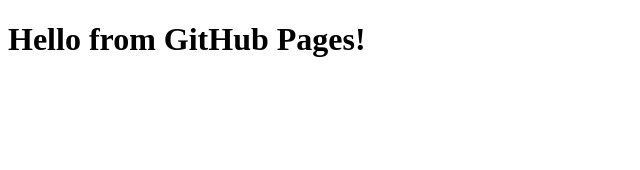
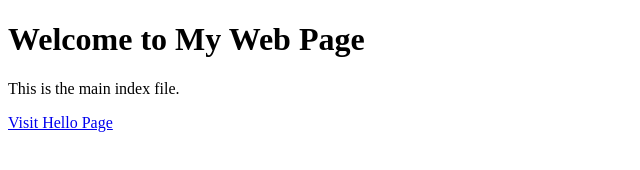
Before and after one commit to alen707/test, a plain HTML site: page index.html in a window 1280 px wide. Shown: the whole page, without its empty margins (0-640 px from the left). Drawn offline with Linux system fonts and the light colour scheme.

Commit message:
Add files via upload
Signed-off-by: alen707 <alenshaju231@gmail.com>

```diff
--- a/index.html
+++ b/index.html
@@ -1,10 +1,13 @@
-<!-- index.html -->
 <!DOCTYPE html>
 <html>
 <head>
-  <title>My Simple Site</title>
+  <title>Home Page</title>
 </head>
 <body>
-  <h1>Hello from GitHub Pages!</h1>
+  <h1>Welcome to My Web Page</h1>
+  <p>This is the main index file.</p>
+
+  <!-- Link to hello folder or file -->
+  <a href="hello/">Visit Hello Page</a>
 </body>
 </html>
```
